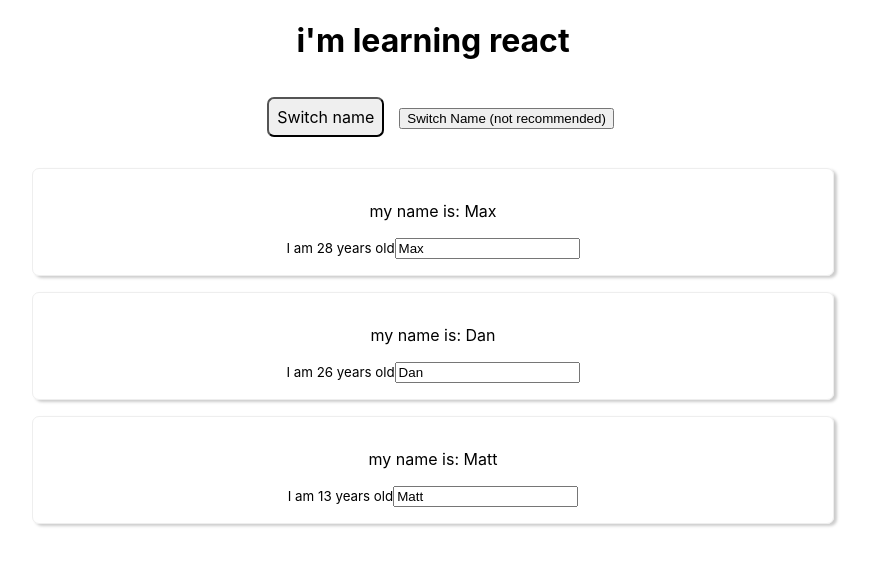
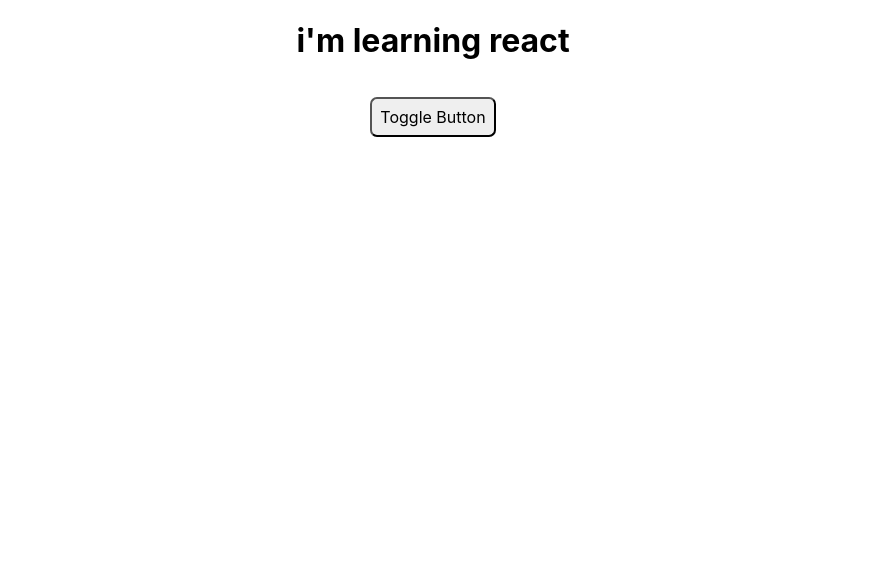
Before and after one commit to danielbyun/react-complete-guide, a React (Create React App) app: page / in a window 1280 px wide. Shown: the top 566 px of the page, without its empty margins (207-1076 px from the left). Built offline with nearby package versions, Linux system fonts and the light colour scheme.

Commit message:
- rendering content conditionally

```diff
--- a/src/App.js
+++ b/src/App.js
@@ -21,7 +21,8 @@
                 {name: "Dan", age: 26},
                 {name: "Matt", age: 27}
             ],
-            otherState: 'some other state'
+            otherState: 'some other state',
+            showPersons: false
         })
     };
 
@@ -33,6 +34,11 @@
                 {name: "Robin", age: 43}
             ]
         })
+    };
+
+    togglePersonsHandler = () => {
+        const doesShow = this.state.showPersons;
+        this.setState({showPersons: !doesShow})
     };
 
     render() {
@@ -47,8 +53,9 @@
         return (
             <div className="App">
                 <h1>i'm learning react</h1>
-                <button style={style} onClick={this.switchNameHandler.bind(this, 'New Name')}>Switch name</button>
-                <button onClick={() => this.switchNameHandler("NEW NAME")}>Switch Name (not recommended)</button>
+                <button style={style} onClick={this.togglePersonsHandler}>Toggle Button</button>
+                {this.state.showPersons ?
+                    <div>
                         <Person
                             name={this.state.persons[0].name}
                             age={this.state.persons[0].age}/>
@@ -62,6 +69,9 @@
                             name={this.state.persons[2].name}
                             age={this.state.persons[2].age}/>
                     </div>
+                    : null
+                }
+            </div>
         )
     }
 }
--- a/src/Person/Person.js
+++ b/src/Person/Person.js
@@ -8,7 +8,7 @@
             <p>my name is: {props.name}</p>
             <small>I am {props.age} years old</small>
             <small>{props.children}</small>
-            <input type="text" onChange={props.changed} value={props.name}/>
+            <input type="text" onChange={props.changed} placeholder={props.name}/>
         </div>
     )
 };
```
Lines whose indentation alone changed are shown as unchanged.
